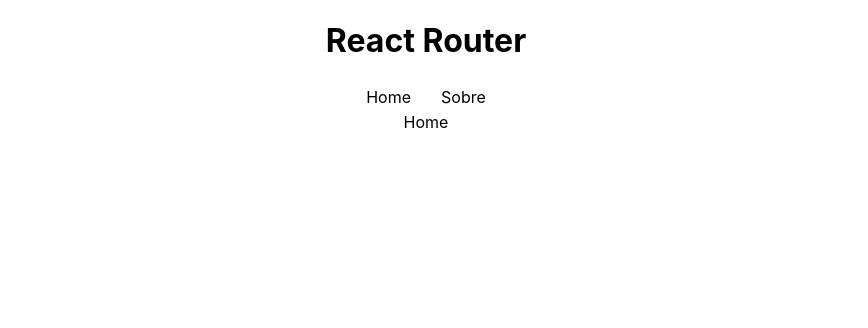
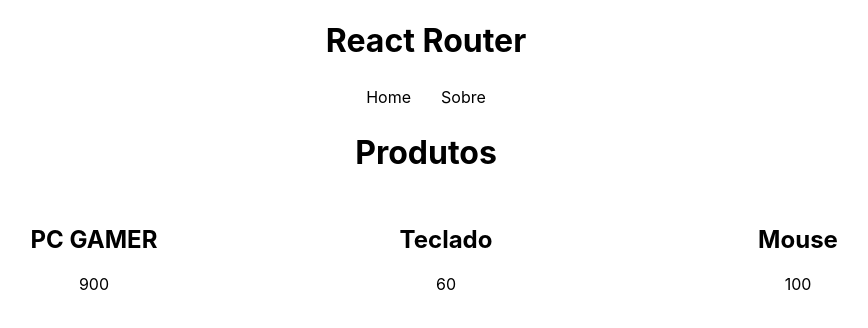
Before and after one commit to YuriCF1/Proj.Study-React-8, a React (Create React App) app in the folder react-router/: page / in a window 1280 px wide. Shown: the top 328 px of the page, without its empty margins (214-1082 px from the left). Built offline with nearby package versions, Linux system fonts and the light colour scheme; data requests are answered from the project's data file.

Commit message:
Making the list and its css

```diff
--- a/react-router/src/App.js
+++ b/react-router/src/App.js
@@ -18,6 +18,7 @@
       {/* O que está fora de Routes, existirá em todas as páginas */}
       <h1>React Router</h1>
       <BrowserRouter>
+      {/* 2 - Links com react router */}
       <Navbar />
         <Routes>
           <Route path="/" element={<Home />} />
--- a/react-router/src/components/Navbar.js
+++ b/react-router/src/components/Navbar.js
@@ -1,3 +1,4 @@
+// 2 - Links com react router
 import React from 'react'
 
 import "./Navbar.css"
--- a/react-router/src/pages/Home.css
+++ b/react-router/src/pages/Home.css
@@ -0,0 +1,15 @@
+.products {
+    display: flex;
+    justify-content: center;
+    flex-wrap: wrap;
+}
+
+.products li {
+    border: 1px solid #fff;
+    border-radius: 5px;
+    padding: 10px;
+    text-align: center;
+    list-style: none;
+    margin: 0 10px;
+    width: 25%;
+}
--- a/react-router/src/pages/Home.js
+++ b/react-router/src/pages/Home.js
@@ -1,9 +1,27 @@
-import React from 'react'
+import { Link } from "react-router-dom";
+import { useFetch } from "../hooks/useFetch";
+
+import "./Home.css";
+import React from "react";
 
 const Home = () => {
-  return (
-    <div>Home</div>
-  )
-}
+  // 3 - Carregamento de dados
 
-export default Home
+  const url = "http://localhost:3001/products";
+
+  const { data: items, loading, error } = useFetch(url);
+  return <div>
+    <h1>Produtos</h1>
+    {error && <p>{error}</p>}
+    <ul className="products">
+      {items && items.map(item =>(
+        <li key={item.id}>
+          <h2>{item.name}</h2>
+          <p>{item.price}</p>
+        </li>
+      ))}
+    </ul>
+  </div>;
+};
+
+export default Home;
```
